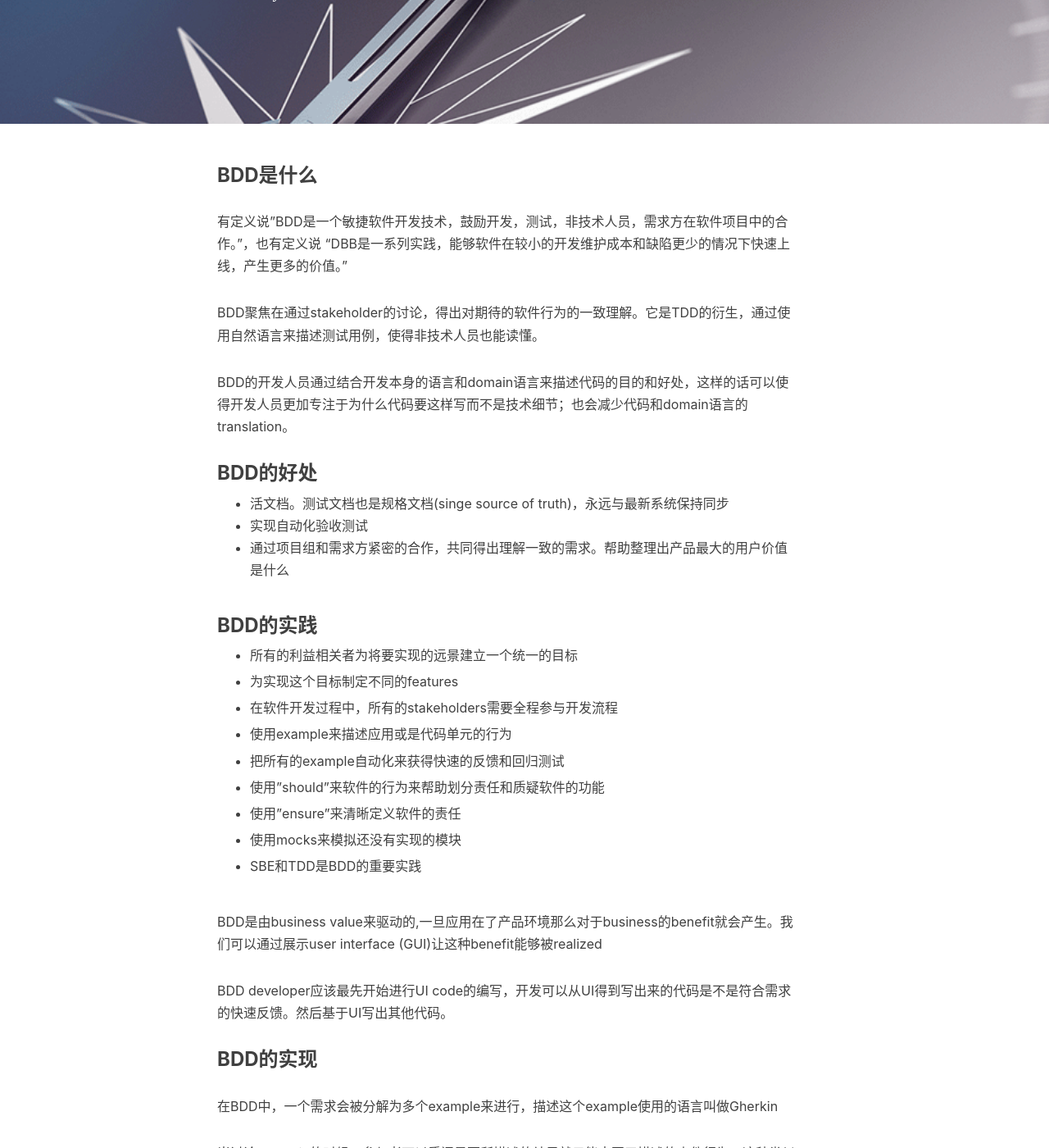
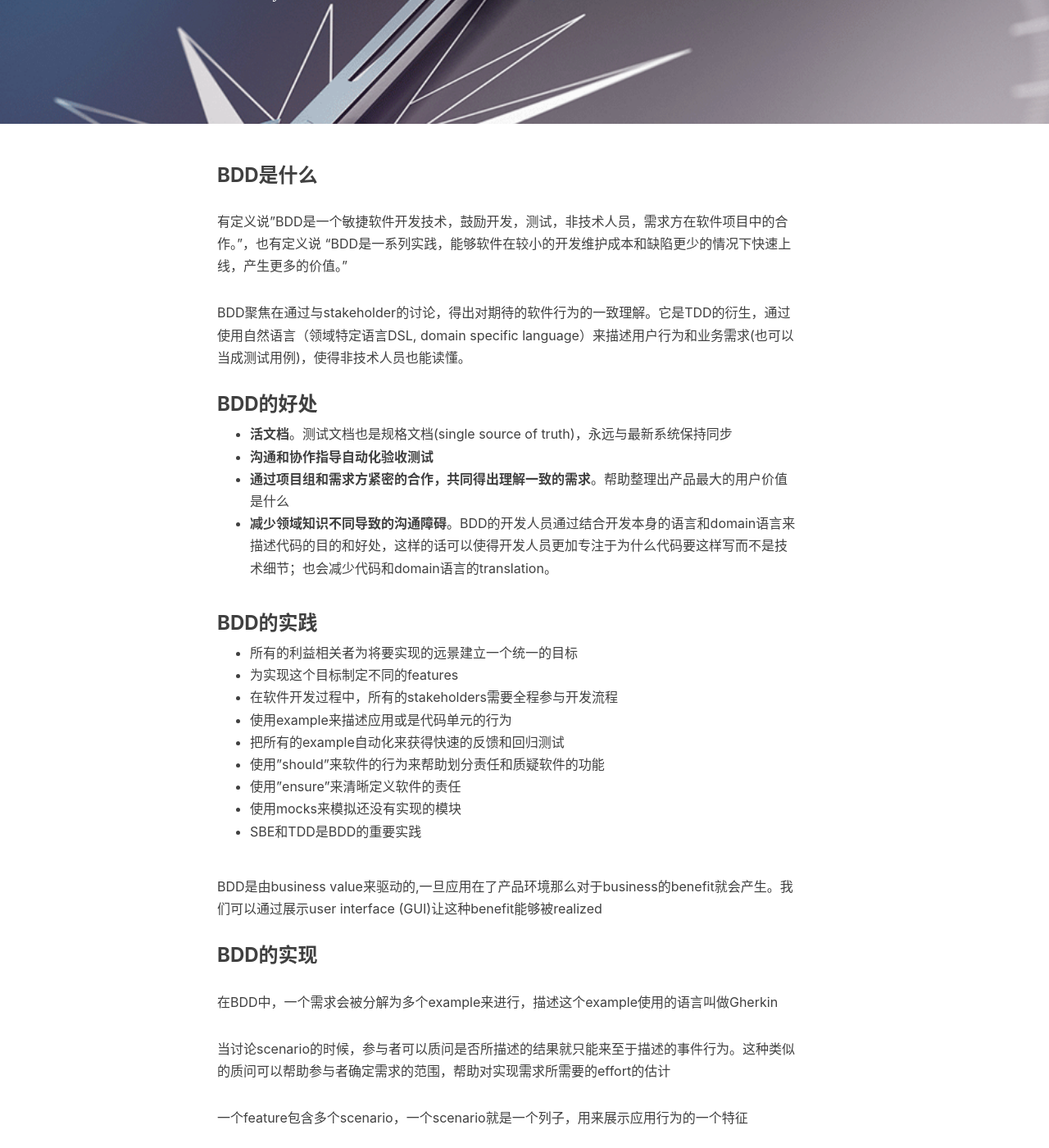
Before and after one commit to DanteYu/DanteYu.github.io, a Jekyll site: the page built from _posts/2016-10-09-BDD.markdown, in a window 1280 px wide and 1400 px high, scrolled down 306 px. Shown: the whole window at 82% size. Built offline with Jekyll 4.4.1, drawn with Linux system fonts in a browser that asks for light colours; nearby versions of some CDN libraries; comment, search, counter and statistics services are not loaded; some of the changed text lies outside the part shown.

Commit message:
update bdd post

```diff
--- a/_posts/2016-10-09-BDD.markdown
+++ b/_posts/2016-10-09-BDD.markdown
@@ -10,40 +10,30 @@ tags:
 
 ### BDD是什么
 
-有定义说"BDD是一个敏捷软件开发技术，鼓励开发，测试，非技术人员，需求方在软件项目中的合作。"，也有定义说 “DBB是一系列实践，能够软件在较小的开发维护成本和缺陷更少的情况下快速上线，产生更多的价值。”
+有定义说"BDD是一个敏捷软件开发技术，鼓励开发，测试，非技术人员，需求方在软件项目中的合作。"，也有定义说 “BDD是一系列实践，能够软件在较小的开发维护成本和缺陷更少的情况下快速上线，产生更多的价值。”
 
-BDD聚焦在通过stakeholder的讨论，得出对期待的软件行为的一致理解。它是TDD的衍生，通过使用自然语言来描述测试用例，使得非技术人员也能读懂。
-
-BDD的开发人员通过结合开发本身的语言和domain语言来描述代码的目的和好处，这样的话可以使得开发人员更加专注于为什么代码要这样写而不是技术细节；也会减少代码和domain语言的translation。
+BDD聚焦在通过与stakeholder的讨论，得出对期待的软件行为的一致理解。它是TDD的衍生，通过使用自然语言（领域特定语言DSL, domain specific language）来描述用户行为和业务需求(也可以当成测试用例)，使得非技术人员也能读懂。
 
 ### BDD的好处
-- 活文档。测试文档也是规格文档(singe source of truth)，永远与最新系统保持同步
-- 实现自动化验收测试
-- 通过项目组和需求方紧密的合作，共同得出理解一致的需求。帮助整理出产品最大的用户价值是什么
+
+- **活文档**。测试文档也是规格文档(single source of truth)，永远与最新系统保持同步
+- **沟通和协作指导自动化验收测试**
+- **通过项目组和需求方紧密的合作，共同得出理解一致的需求**。帮助整理出产品最大的用户价值是什么
+- **减少领域知识不同导致的沟通障碍**。BDD的开发人员通过结合开发本身的语言和domain语言来描述代码的目的和好处，这样的话可以使得开发人员更加专注于为什么代码要这样写而不是技术细节；也会减少代码和domain语言的translation。
 
 ### BDD的实践
 
 - 所有的利益相关者为将要实现的远景建立一个统一的目标
-
 - 为实现这个目标制定不同的features
-
 - 在软件开发过程中，所有的stakeholders需要全程参与开发流程
-
 - 使用example来描述应用或是代码单元的行为
-
 - 把所有的example自动化来获得快速的反馈和回归测试
-
 - 使用”should”来软件的行为来帮助划分责任和质疑软件的功能
-
 - 使用”ensure”来清晰定义软件的责任
-
 - 使用mocks来模拟还没有实现的模块
-
 - SBE和TDD是BDD的重要实践
 
 BDD是由business value来驱动的,一旦应用在了产品环境那么对于business的benefit就会产生。我们可以通过展示user interface (GUI)让这种benefit能够被realized
-
-BDD developer应该最先开始进行UI code的编写，开发可以从UI得到写出来的代码是不是符合需求的快速反馈。然后基于UI写出其他代码。
 
 ### BDD的实现
 
```
Also changed, not shown: other parts of _posts/2016-10-09-BDD.markdown (+2 -0 lines).
